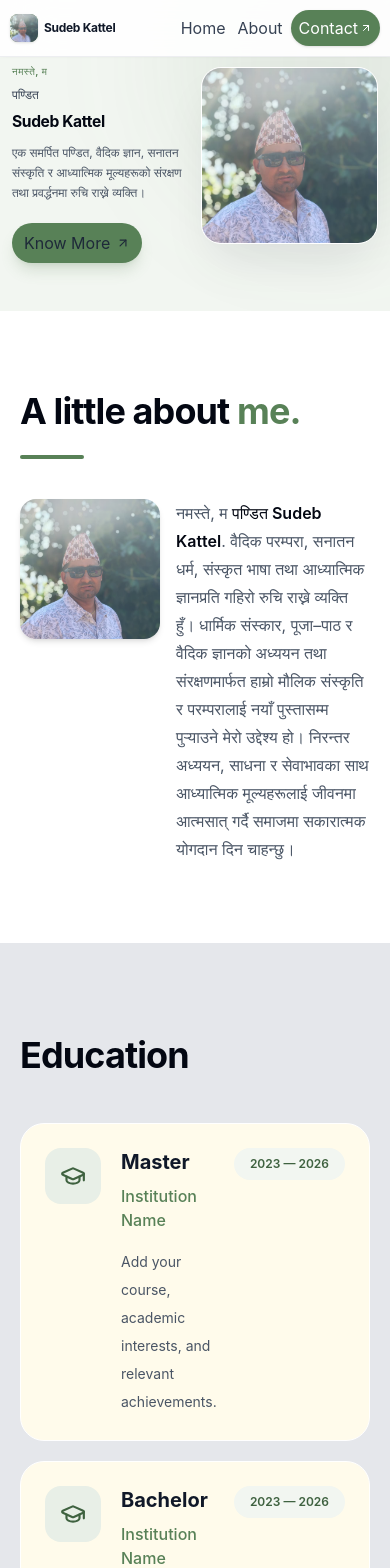
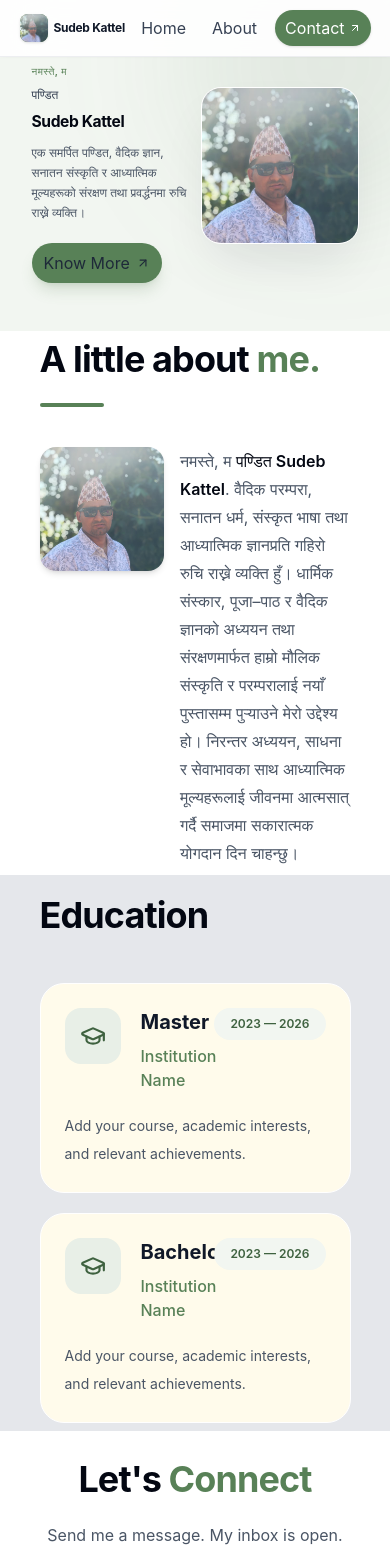
Before and after one commit to vickyjii774/SudebKattel, a React (Vite) app: page / in a window 390 px wide. Shown: the top 1568 px of the page. Built offline with nearby package versions, Linux system fonts and the light colour scheme.

Commit message:
Build responsive portfolio website

```diff
--- a/src/App.jsx
+++ b/src/App.jsx
@@ -13,6 +13,7 @@ import Education from "./sections/Education";
 
 import Contact from "./sections/Contact";
 
+
 export default function App() {
   return (
     <div className="min-h-screen bg-white text-gray-800">
@@ -26,6 +27,7 @@ export default function App() {
       </main>
 
       <Footer />
+
     </div>
   );
 }
--- a/src/components/Container.jsx
+++ b/src/components/Container.jsx
@@ -1,7 +1,9 @@
 
 export default function Container({ children, className = "" }) {
   return (
-    <div className={`container ${className}`}>
+    <div
+      className={`w-[90%] max-w-none mx-auto ${className}`}
+    >
       {children}
     </div>
   );
--- a/src/components/Footer.jsx
+++ b/src/components/Footer.jsx
@@ -1,11 +1,15 @@
 
 import siteData from "../data/siteData";
+import Container from "../components/Container";
+
 
 export default function Footer() {
   const { name, image, location } = siteData.profile;
 
   return (
     <footer className="border-t border-gray-200 bg-[#F8FAF7]">
+          <Container>
+
       <div className="mx-auto flex max-w-7xl flex-row items-center justify-between gap-3 px-5 py-7 sm:px-8 lg:px-12">
 
         {/* Logo and Name */}
@@ -32,6 +36,8 @@ export default function Footer() {
         </p>
 
       </div>
+          </Container>
+
     </footer>
   );
 }
--- a/src/components/Navbar.jsx
+++ b/src/components/Navbar.jsx
@@ -1,6 +1,7 @@
 
 import siteData from "../data/siteData";
 import { ArrowUpRight } from "lucide-react";
+import Container from "../components/Container";
 
 export default function Navbar() {
   const { name } = siteData.profile;
@@ -19,8 +20,7 @@ export default function Navbar() {
 
   return (
     <header className="fixed inset-x-0 top-0 z-50 border-b border-gray-200/70 bg-white/90 shadow-sm shadow-gray-900/[0.02] backdrop-blur-xl">
-      <div className="mx-auto flex h-14 max-w-7xl items-center justify-between gap-1 px-2.5 sm:h-[76px] sm:px-6 lg:px-12">
-
+      <Container className="flex h-14 items-center justify-between gap-1 sm:h-[76px]">
         {/* Logo and Name */}
         <button
           type="button"
@@ -44,12 +44,12 @@ export default function Navbar() {
         {/* Navigation Links */}
         <nav
           aria-label="Main navigation"
-          className="flex shrink-0 items-center gap-0 sm:gap-2"
+          className="flex shrink-0 items-center gap-1.5 sm:gap-2"
         >
           <button
             type="button"
             onClick={() => navigateTo("home")}
-            className="rounded-full px-1.5 py-1.5 text-[11px] font-medium text-gray-700 transition duration-200 hover:bg-[#E8EFE7] hover:text-[#3F6240] sm:px-5 sm:py-2 sm:text-sm"
+            className="rounded-full px-2.5 py-1.5 text-[11px] font-medium text-gray-700 transition duration-200 hover:bg-[#E8EFE7] hover:text-[#3F6240] sm:px-5 sm:py-2 sm:text-sm"
           >
             Home
           </button>
@@ -57,7 +57,7 @@ export default function Navbar() {
           <button
             type="button"
             onClick={() => navigateTo("about")}
-            className="rounded-full px-1.5 py-1.5 text-[11px] font-medium text-gray-700 transition duration-200 hover:bg-[#E8EFE7] hover:text-[#3F6240] sm:px-5 sm:py-2 sm:text-sm"
+            className="rounded-full px-2.5 py-1.5 text-[11px] font-medium text-gray-700 transition duration-200 hover:bg-[#E8EFE7] hover:text-[#3F6240] sm:px-5 sm:py-2 sm:text-sm"
           >
             About
           </button>
@@ -65,7 +65,7 @@ export default function Navbar() {
           <button
             type="button"
             onClick={() => navigateTo("contact")}
-            className="ml-0.5 inline-flex items-center gap-0.5 rounded-full bg-[#588157] px-2 py-1.5 text-[11px] font-semibold text-white shadow-sm transition duration-300 hover:bg-[#3F6240] sm:ml-1 sm:gap-2 sm:px-5 sm:py-3 sm:text-sm"
+            className="ml-0.5 inline-flex items-center gap-1 rounded-full bg-[#588157] px-2.5 py-1.5 text-[11px] font-semibold text-white shadow-sm transition duration-300 hover:bg-[#3F6240] sm:ml-1 sm:gap-2 sm:px-5 sm:py-3 sm:text-sm"
           >
             Contact
             <ArrowUpRight
@@ -74,7 +74,7 @@ export default function Navbar() {
             />
           </button>
         </nav>
-      </div>
+      </Container>
     </header>
   );
 }
--- a/src/sections/About.jsx
+++ b/src/sections/About.jsx
@@ -1,12 +1,16 @@
 
 import siteData from "../data/siteData";
+import Container from "../components/Container";
+
 
 export default function About() {
   const { name,role, about } = siteData.profile;
 
   return (
     <section id="about" className="scroll-mt-20 bg-white">
-      <div className="mx-auto max-w-7xl px-5 py-20 sm:px-8 sm:py-28 lg:px-12">
+          <Container>
+
+      <div className="mx-auto max-w-7xl px-5 py-2 sm:px-8 sm:py-2 lg:px-12">
 
         {/* Heading at the top */}
         <h2 className="text-4xl font-bold tracking-tight text-gray-950 sm:text-5xl">
@@ -43,6 +47,8 @@ export default function About() {
 
         </div>
       </div>
+          </Container>
+
     </section>
   );
 }
--- a/src/sections/Achievements.jsx
+++ b/src/sections/Achievements.jsx
@@ -1,12 +1,16 @@
 
 import siteData from "../data/siteData";
 import { Award, Sparkles } from "lucide-react";
+import Container from "../components/Container";
+
 
 export default function Achievements() {
   const items = siteData.achievements || [];
 
   return (
     <section id="achievements" className="scroll-mt-20 bg-[#F8FAF7]">
+          <Container>
+
       <div className="mx-auto max-w-7xl px-5 py-20 sm:px-8 sm:py-24 lg:px-12">
         <p className="text-sm font-semibold uppercase tracking-[0.2em] text-[#588157]">
           Milestones
@@ -44,6 +48,8 @@ export default function Achievements() {
           ))}
         </div>
       </div>
+          </Container>
+
     </section>
   );
 }
--- a/src/sections/Contact.jsx
+++ b/src/sections/Contact.jsx
@@ -3,6 +3,8 @@ import { useState } from "react";
 import { ArrowRight } from "lucide-react";
 import siteData from "../data/siteData";
 import SocialLinks from "../components/SocialLinks";
+import Container from "../components/Container";
+
 
 export default function Contact() {
   const profile = siteData?._profile ?? siteData?.profile ?? {};
@@ -53,16 +55,18 @@ export default function Contact() {
   return (
     <section
       id="contact"
-      className="scroll-mt-20 bg-white"
+      className="scroll-mt-10 bg-white"
     >
-      <div className="mx-auto max-w-3xl px-5 py-20 sm:px-8 sm:py-28">
+          <Container>
+
+      <div className="mx-auto max-w-3xl px-5 py-1 sm:px-8 sm:py-1">
 
         {/* Heading */}
         <div className="text-center">
           <h2 className="mt-6 text-4xl font-bold tracking-tight text-gray-950 sm:text-5xl lg:text-6xl">
-            Let's start a
-            <span className="mt-2 block text-[#588157]">
-              conversation.
+            Let's { " "}
+            <span className=" text-[#588157]">
+              Connect
             </span>
           </h2>
 
@@ -191,15 +195,15 @@ export default function Contact() {
               />
             </button>
 
-            <p className="text-center text-xs leading-5 text-gray-500">
-              Your email app will open to send your message.
+            <p className="text-center text-xs leading-5 text-green-500">
+              thankyou.
             </p>
           </form>
         </div>
 
         {/* Social Media */}
         {socials.length > 0 && (
-          <div className="mt-8 border-t border-gray-100 pt-7">
+          <div className="mt-8 border-t border-gray-100 pt-1">
             <p className="text-center text-sm font-medium text-gray-500">
               Connect with me
             </p>
@@ -210,6 +214,8 @@ export default function Contact() {
           </div>
         )}
       </div>
+          </Container>
+
     </section>
   );
 }
--- a/src/sections/Education.jsx
+++ b/src/sections/Education.jsx
@@ -1,23 +1,30 @@
 
 import siteData from "../data/siteData";
 import { GraduationCap } from "lucide-react";
+import Container from "../components/Container";
+
 
 export default function Education() {
   const items = siteData.education || [];
 
   return (
     <section id="education" className="scroll-mt-20 bg-gray-200">
-      <div className="mx-auto max-w-7xl px-5 py-20 sm:px-8 sm:py-24 lg:px-12">
+          <Container>
+
+      <div className="mx-auto max-w-7xl px-5 py-2 sm:px-8 sm:py-2 lg:px-12">
         <h2 className="mt-3 text-4xl font-bold tracking-tight text-gray-950 sm:text-5xl">
           Education<span className="text-[#588157]"></span>
         </h2>
 
         <div className="mt-12 space-y-5">
           {items.map((item, index) => (
+
+
 <article
   key={`${item.institution}-${index}`}
-              className="flex flex-row items-start gap-5 rounded-3xl border border-white bg-amber-50 p-6 transition duration-300 hover:border-[#588157]/40 sm:p-8"
+  className="flex flex-col gap-5 rounded-3xl border border-white bg-amber-50 p-6 transition duration-300 hover:border-[#588157]/40 sm:p-8"
 >
+  <div className="flex items-start gap-5">
     <span className="flex h-14 w-14 shrink-0 items-center justify-center rounded-2xl bg-[#E8EFE7] text-[#3F6240]">
       <GraduationCap size={26} />
     </span>
@@ -30,19 +37,24 @@ export default function Education() {
       <p className="mt-2 font-medium text-[#588157]">
         {item.institution}
       </p>
-
-                <p className="mt-4 text-sm leading-7 text-gray-600">
-                  {item.description}
-                </p>
     </div>
 
     <span className="inline-flex shrink-0 rounded-full bg-[#F2F6F1] px-4 py-2 text-xs font-semibold text-[#3F6240]">
       {item.period}
     </span>
+  </div>
+
+  <p className="w-full text-sm leading-7 text-gray-600">
+    {item.description}
+  </p>
 </article>
+
+
           ))}
         </div>
       </div>
+          </Container>
+
     </section>
   );
 }
--- a/src/sections/Hero.jsx
+++ b/src/sections/Hero.jsx
@@ -1,6 +1,8 @@
 
 import siteData from "../data/siteData";
 import { ArrowDown, ArrowUpRight } from "lucide-react";
+import Container from "../components/Container";
+
 
 export default function Hero() {
   const { name, role, introduction, image } = siteData.profile;
@@ -10,6 +12,8 @@ export default function Hero() {
       id="home"
       className="relative overflow-hidden bg-[#F2F6F1]"
     >
+            <Container>
+
       <div className="pointer-events-none absolute -right-20 -top-20 h-72 w-72 rounded-full bg-[#588157]/10 blur-3xl" />
 
       <div className="mx-auto grid max-w-7xl grid-cols-2 items-center gap-3 px-3 py-12 sm:gap-12 sm:px-8 sm:py-24 lg:gap-20 lg:px-12 lg:py-28">
@@ -73,6 +77,8 @@ export default function Hero() {
         </div>
 
       </div>
+            </Container>
+
     </section>
   );
 }
```
Also changed, not shown: src/sections/Experience.jsx (+7 -1 lines), src/sections/Gallery.jsx (+7 -1 lines). Lines whose indentation alone changed are shown as unchanged.
